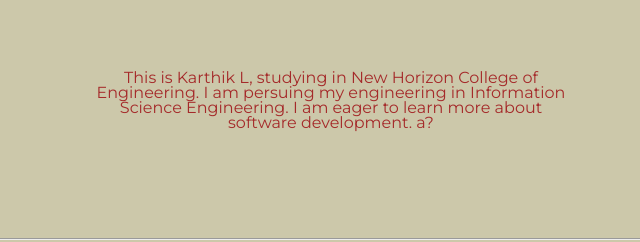
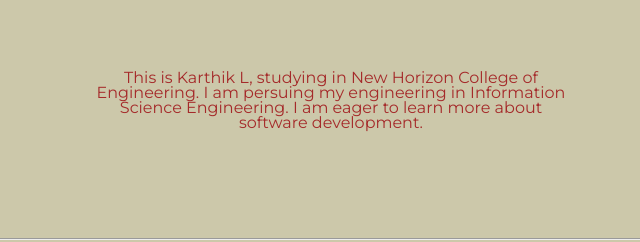
Before and after one commit to Karthik1812003/Portfolio-Page, a plain HTML site: page index.html in a window 1280 px wide. Shown: the part 540-782 px from the top of the page, 384-1024 px from the left. Drawn offline with nearby package versions, Linux system fonts and the light colour scheme.

Commit message:
Update index.html

```diff
--- a/index.html
+++ b/index.html
@@ -48,7 +48,7 @@
         <h2>About Me</h2>
 
     <img class="ok"src="images/3100405-modified.png" alt="">
-    <p class="nc">This is Karthik L, studying in New Horizon College of Engineering. I am persuing my engineering in Information Science Engineering. I am eager to learn more about software development. a?</p>
+    <p class="nc">This is Karthik L, studying in New Horizon College of Engineering. I am persuing my engineering in Information Science Engineering. I am eager to learn more about software development.</p>
     </div>
     </div>
     </main>
```
